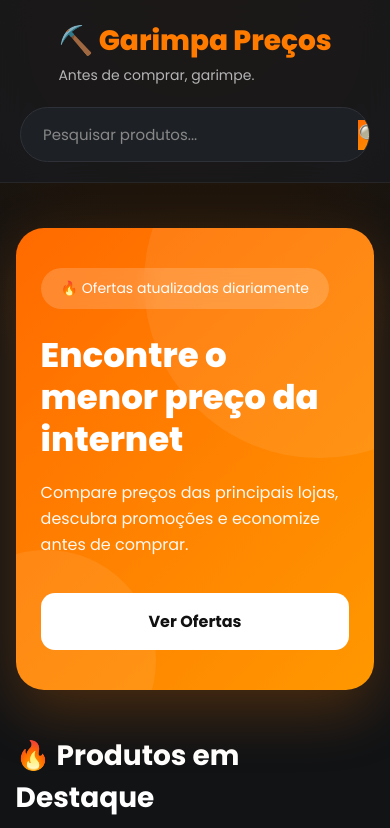
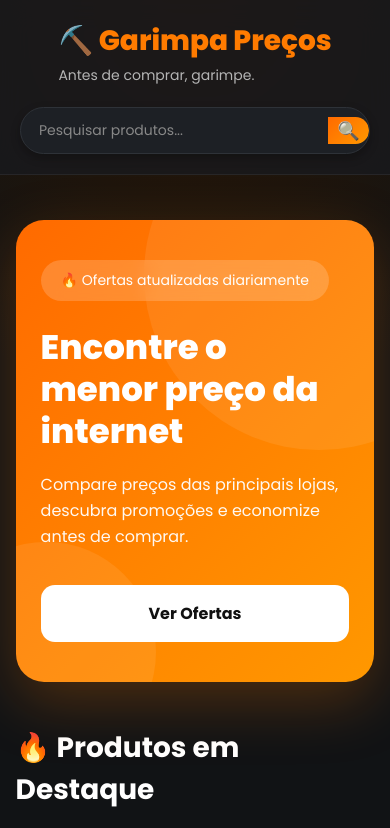
Before and after one commit to PlayerBuuzz/Garimpaprecosnet5, a plain HTML site: page index.html in a window 390 px wide. Shown: the top 828 px of the page. Drawn offline with Linux system fonts and the light colour scheme; no server answers.

Commit message:
Update style.css

```diff
--- a/style.css
+++ b/style.css
@@ -89,74 +89,81 @@ header{
 }
 
 /* PESQUISA */
-
-.pesquisa{
-
-    display:flex;
-
-    align-items:center;
-
-    width:520px;
-
-    max-width:100%;
-
-    background:#1d2025;
-
-    border-radius:50px;
-
-    overflow:hidden;
-
-    border:1px solid #2e3238;
-
+.pesquisa {
+    display: flex;
+    align-items: center;
+    width: 520px;
+    max-width: 100%;
+    background: #1d2025;
+    border-radius: 50px;
+    overflow: hidden;
+    border: 1px solid #2e3238;
+    box-shadow: 0 4px 10px rgba(0, 0, 0, 0.25);
+    transition: box-shadow 0.3s ease;
 }
 
-.pesquisa input{
-
-    flex:1;
-
-    background:transparent;
-
-    border:none;
-
-    color:#fff;
-
-    padding:15px 22px;
-
-    outline:none;
-
-    font-size:15px;
-
+.pesquisa:hover {
+    box-shadow: 0 4px 14px rgba(255, 153, 0, 0.3);
 }
 
-.pesquisa input::placeholder{
-
-    color:#888;
-
+.pesquisa input {
+    flex: 1;
+    background: transparent;
+    border: none;
+    color: #fff;
+    padding: 15px 22px;
+    outline: none;
+    font-size: 15px;
+    font-family: 'Poppins', sans-serif;
+    transition: background 0.3s ease;
 }
 
-.pesquisa button{
-
-    width:70px;
-
-    border:none;
-
-    background:linear-gradient(135deg,#ff6a00,#ff9900);
-
-    color:white;
-
-    cursor:pointer;
-
-    font-size:20px;
-
-    transition:.3s;
-
+.pesquisa input::placeholder {
+    color: #888;
 }
 
-.pesquisa button:hover{
+.pesquisa input:focus {
+    background: #22252b;
+    box-shadow: inset 0 0 0 2px #ff9900;
+    border-radius: 50px 0 0 50px;
+}
 
-    transform:scale(1.05);
+.pesquisa button {
+    width: 70px;
+    border: none;
+    background: linear-gradient(135deg, #ff6a00, #ff9900);
+    color: white;
+    cursor: pointer;
+    font-size: 20px;
+    transition: transform 0.3s ease, filter 0.3s ease;
+    border-radius: 0 50px 50px 0;
+    display: flex;
+    align-items: center;
+    justify-content: center;
+}
 
+.pesquisa button:hover {
+    transform: scale(1.05);
+    filter: brightness(1.1);
 }
+
+/* Responsividade */
+@media (max-width: 600px) {
+    .pesquisa {
+        width: 100%;
+    }
+
+    .pesquisa input {
+        font-size: 14px;
+        padding: 12px 18px;
+    }
+
+    .pesquisa button {
+        width: 60px;
+        font-size: 18px;
+    }
+}
+
 
 /* HERO */
 
```
